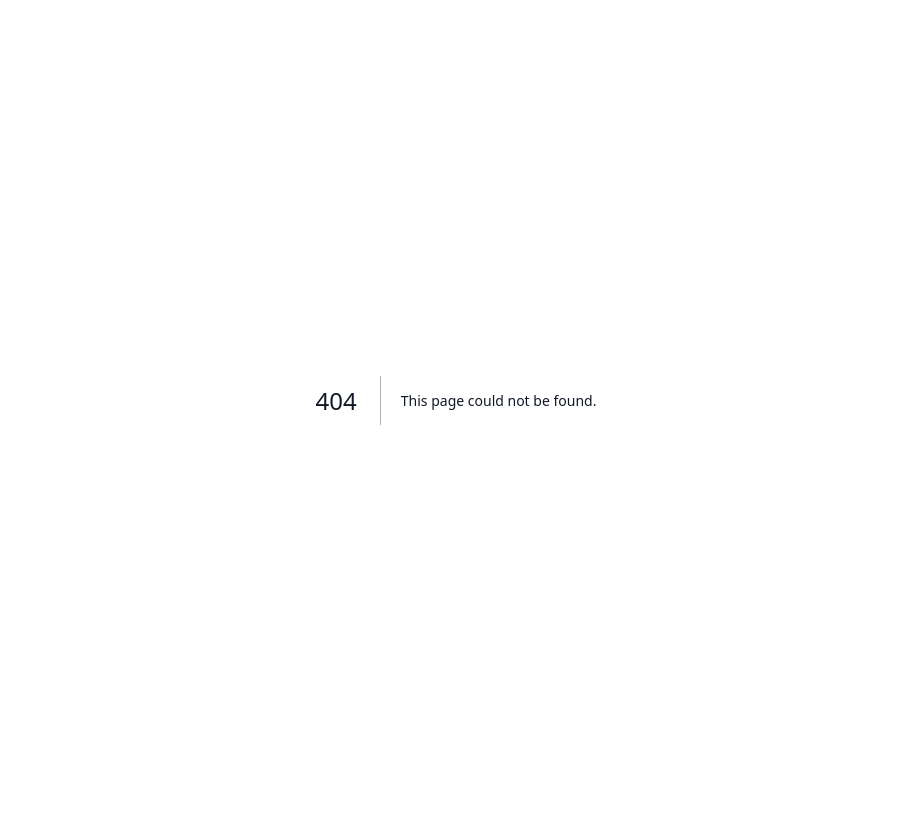
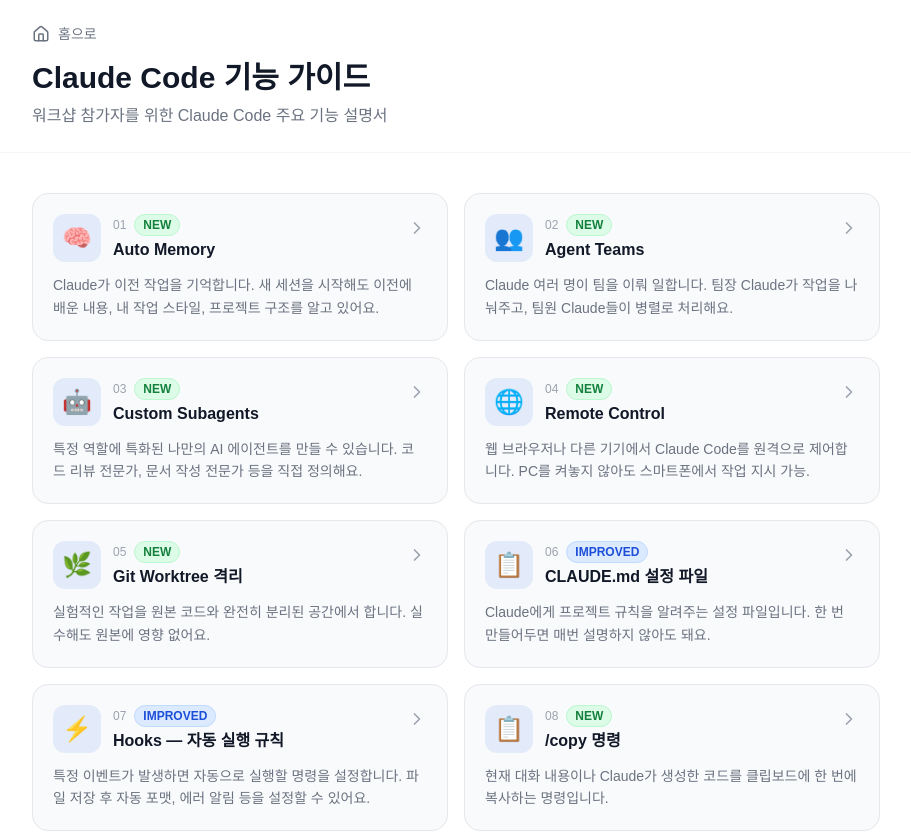
Before and after one commit to jaychalling/managerkim, a Next.js app: page /docs in a window 1280 px wide. Before the commit this address had no page. Shown: the top 832 px of the page, without its empty margins (184-1095 px from the left). Before the commit the page ends 800 px from the top, so only its background shows below. Built offline with nearby package versions, Linux system fonts and the light colour scheme.

Commit message:
feat: add /docs index page

```diff
--- /dev/null
+++ b/app/docs/page.tsx
@@ -0,0 +1,81 @@
+import Link from "next/link";
+import { Home, ChevronRight } from "lucide-react";
+import { docSections, DocTag } from "@/lib/docs";
+
+function TagBadge({ tag }: { tag?: DocTag }) {
+  if (!tag) return null;
+  const styles: Record<DocTag, string> = {
+    NEW: "bg-green-100 text-green-700 border border-green-200",
+    IMPROVED: "bg-blue-100 text-blue-700 border border-blue-200",
+    EXPERIMENTAL: "bg-amber-100 text-amber-700 border border-amber-200",
+  };
+  return (
+    <span className={`text-xs px-2 py-0.5 rounded-full font-semibold ${styles[tag]}`}>
+      {tag}
+    </span>
+  );
+}
+
+export default function DocsPage() {
+  return (
+    <main className="min-h-screen bg-white text-gray-900">
+      {/* Header */}
+      <header className="border-b border-gray-100">
+        <div className="max-w-4xl mx-auto px-6 py-6">
+          <Link
+            href="/"
+            className="flex items-center gap-2 text-gray-500 hover:text-primary transition mb-4"
+          >
+            <Home size={18} />
+            <span className="text-sm">홈으로</span>
+          </Link>
+          <div className="flex items-center gap-3 mb-2">
+            <h1 className="text-3xl font-extrabold">Claude Code 기능 가이드</h1>
+          </div>
+          <p className="text-gray-500">
+            워크샵 참가자를 위한 Claude Code 주요 기능 설명서
+          </p>
+        </div>
+      </header>
+
+      {/* Grid */}
+      <div className="max-w-4xl mx-auto px-6 py-10">
+        <div className="grid md:grid-cols-2 gap-4">
+          {docSections.map((section, i) => (
+            <Link
+              key={section.slug}
+              href={`/docs/${section.slug}`}
+              className="group flex flex-col gap-3 bg-gray-50 border border-gray-200 rounded-2xl p-5 hover:border-primary hover:shadow-lg transition"
+            >
+              <div className="flex items-start justify-between">
+                <div className="flex items-center gap-3">
+                  <div className="w-12 h-12 bg-primary/10 rounded-xl flex items-center justify-center text-2xl">
+                    {section.icon}
+                  </div>
+                  <div>
+                    <div className="flex items-center gap-2 mb-0.5">
+                      <span className="text-xs text-gray-400 font-medium">
+                        {String(i + 1).padStart(2, "0")}
+                      </span>
+                      <TagBadge tag={section.tag} />
+                    </div>
+                    <h2 className="font-bold text-gray-900 group-hover:text-primary transition">
+                      {section.title}
+                    </h2>
+                  </div>
+                </div>
+                <ChevronRight
+                  size={20}
+                  className="text-gray-400 group-hover:text-primary group-hover:translate-x-0.5 transition mt-1 flex-shrink-0"
+                />
+              </div>
+              <p className="text-sm text-gray-500 leading-relaxed">
+                {section.summary}
+              </p>
+            </Link>
+          ))}
+        </div>
+      </div>
+    </main>
+  );
+}
```
